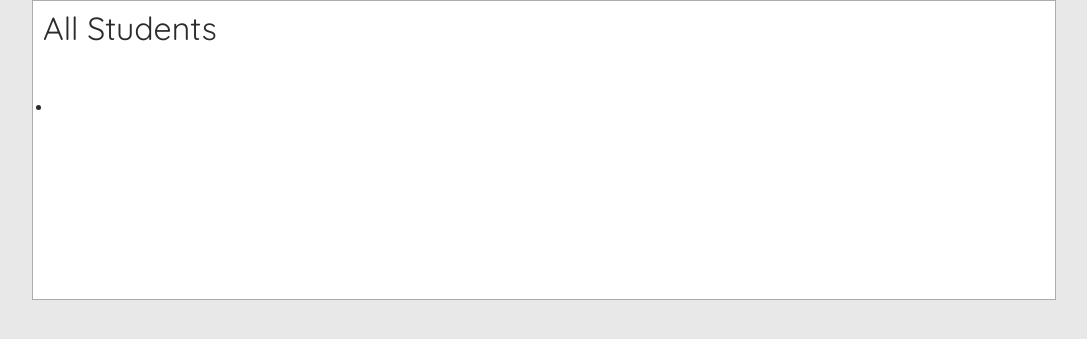
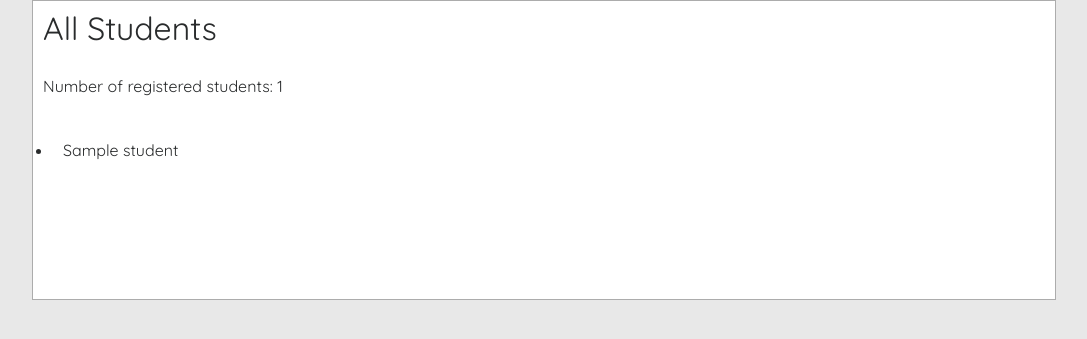
Before and after one commit to maksym1224/NucleusApplication, a Django app: template templates/nucleus/students.html in a window 1280 px wide. Shown: the part 92-431 px from the top of the page, without its empty margins (96-1183 px from the left). Run offline with Django 3.2, Linux system fonts and the light colour scheme; the template is opened without the code that fills it: most values are stand-ins (such as "Sample title", 1, 10 or a date in 2020); parts of the project's set-up code (start-up, migrations or seed data) failed here and were passed over; some libraries are stand-ins or nearby versions.

Commit message:
Added a couple dummy students to model for testing

```diff
--- a/rango/models.py
+++ b/rango/models.py
@@ -69,6 +69,7 @@ class TestCategory(models.Model):
     def __str__(self):
         return self.name
 
+
 class Test(models.Model):
     case = models.CharField(_('case'), blank=False, max_length=80)
     test = models.CharField(_('test'), blank=False, max_length=80)
@@ -80,6 +81,7 @@ class Test(models.Model):
 
     def __str__(self):
         return '{}.{}'.format(self.case, self.test)
+
 
 class TestRun(models.Model):
     student = models.ForeignKey(User, on_delete=models.PROTECT)
@@ -96,6 +98,7 @@ class TestRun(models.Model):
     def __str__(self):
         return '{}.{}'.format(self.repository_url, self.date_run)
 
+
 class TestRunDetail(models.Model):
     record = models.ForeignKey(TestRun, on_delete=models.PROTECT)
     test = models.ForeignKey(Test, on_delete=models.PROTECT)
@@ -104,6 +107,3 @@ class TestRunDetail(models.Model):
 
     class Meta:
         verbose_name_plural = 'Test Run Details'
-
-    def __str__(self):
-        return '{} - {}'.format(str(self.record), str(self.test))
--- a/rango/views.py
+++ b/rango/views.py
@@ -7,8 +7,8 @@ from rango.models import Student
 # add @login_required
 def all_students(request):
 
-    student_list = Student.objects.order_by('guid')
+    #student_list = Student.objects.order_by('guid')
 
-    context_dict = { 'students': student_list }
+    context_dict = { 'students': ['2198970T', '2198989X'] }
 
     return render(request, 'nucleus/students.html', context=context_dict)
--- a/templates/nucleus/students.html
+++ b/templates/nucleus/students.html
@@ -8,19 +8,19 @@
 {% block main_block %}
   <h2>All Students</h2>
 
+  {% if students %}
+    <div>Number of registered students: {{ students|length }}</div>
     <div>
-        {% if students %}
       <ul>
         {% for student in students %}
           <li>
-                      <!-- <a href="{% url 'show_category' category.slug %}">{{ category.name }}</a> -->
-                      <!-- GUID - NAME - RECENT SCORE -->
+            {{ student }}
           </li>
         {% endfor %}
       </ul>
+    </div>
   {% else %}
     <strong>There are no registered students.</strong>
   {% endif %}
-    </div>
 
 {% endblock %}
```
Lines whose indentation alone changed are shown as unchanged.
